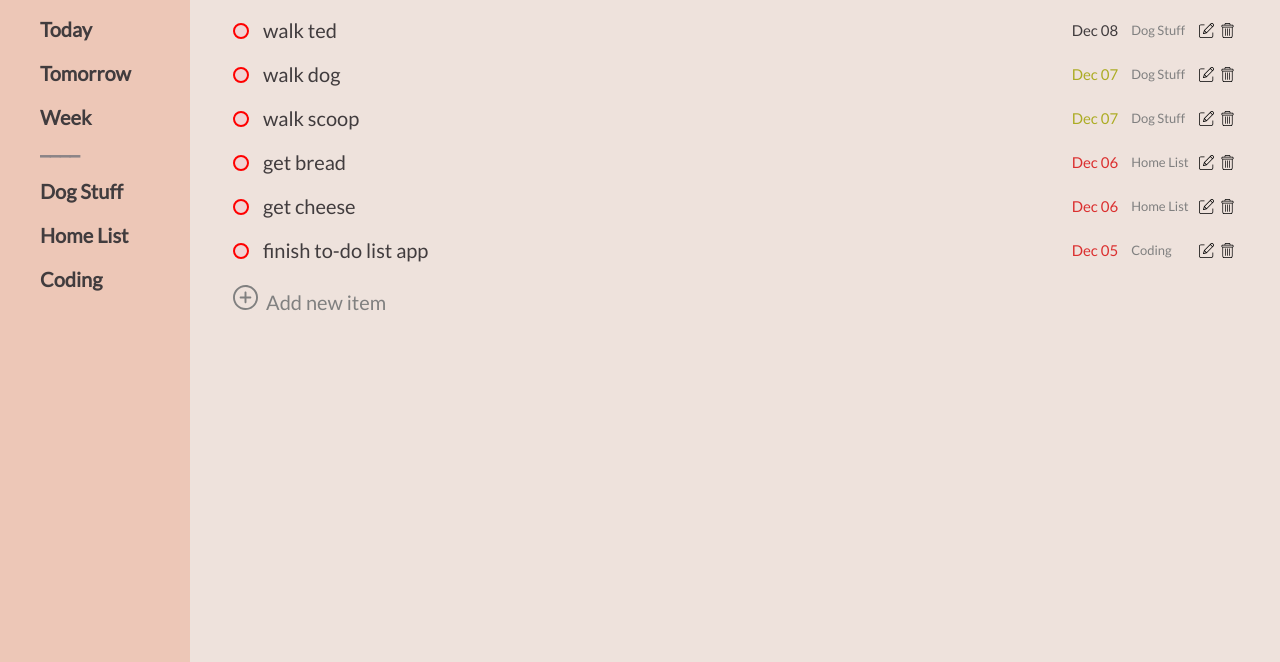
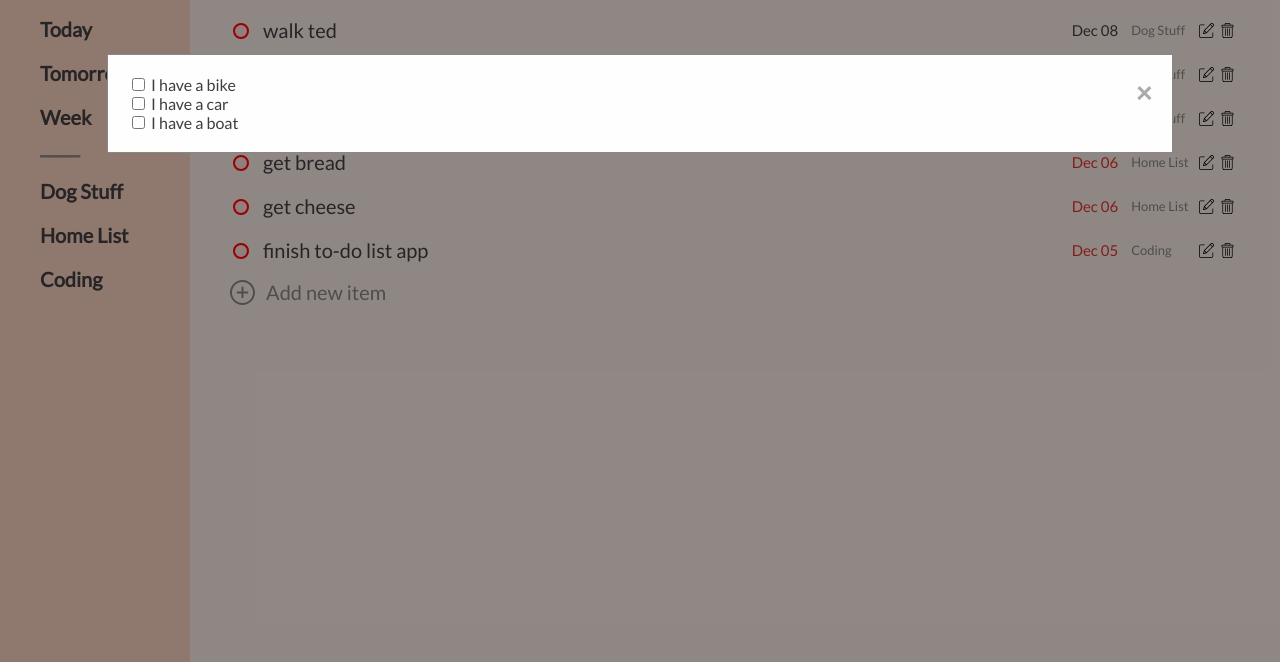
Before and after one commit to edmswim/todolist, a plain HTML site: page index.html in a window 1280 px wide. Shown: the part 138-800 px from the top of the page. Drawn offline with Linux system fonts and the light colour scheme.

Commit message:
created modal in html

```diff
--- a/index.html
+++ b/index.html
@@ -47,21 +47,56 @@
             <div id="subbody">
                 <table id="taskList">
                 </table>
-                <table id="addNewItem">
+
+
+                <div id="addNewItemButton">
+                    <svg version="1.1" id="Capa_1" xmlns="http://www.w3.org/2000/svg" xmlns:xlink="http://www.w3.org/1999/xlink" x="0px" y="0px" viewBox="0 0 512 512" style="enable-background:new 0 0 512 512;" xml:space="preserve"> <g> <g> <path d="M256,0C114.833,0,0,114.833,0,256s114.833,256,256,256s256-114.853,256-256S397.167,0,256,0z M256,472.341 c-119.275,0-216.341-97.046-216.341-216.341S136.725,39.659,256,39.659S472.341,136.705,472.341,256S375.295,472.341,256,472.341z "/> </g> </g> <g> <g> <path d="M355.148,234.386H275.83v-79.318c0-10.946-8.864-19.83-19.83-19.83s-19.83,8.884-19.83,19.83v79.318h-79.318 c-10.966,0-19.83,8.884-19.83,19.83s8.864,19.83,19.83,19.83h79.318v79.318c0,10.946,8.864,19.83,19.83,19.83 s19.83-8.884,19.83-19.83v-79.318h79.318c10.966,0,19.83-8.884,19.83-19.83S366.114,234.386,355.148,234.386z"/> </g> </g> <g> </g> <g> </g> <g> </g> <g> </g> <g> </g> <g> </g> <g> </g> <g> </g> <g> </g> <g> </g> <g> </g> <g> </g> <g> </g> <g> </g> <g> </g> </svg>
+                    <span>Add new item</span>
+                </div>
+
+                <!--
+                 <table id="addNewItem">
                     <tr>
                         <td class="addNewItem">
-
                             <svg id="addNewItemButton" version="1.1" id="Capa_1" xmlns="http://www.w3.org/2000/svg" xmlns:xlink="http://www.w3.org/1999/xlink" x="0px" y="0px" viewBox="0 0 512 512" style="enable-background:new 0 0 512 512;" xml:space="preserve"> <g> <g> <path d="M256,0C114.833,0,0,114.833,0,256s114.833,256,256,256s256-114.853,256-256S397.167,0,256,0z M256,472.341 c-119.275,0-216.341-97.046-216.341-216.341S136.725,39.659,256,39.659S472.341,136.705,472.341,256S375.295,472.341,256,472.341z "/> </g> </g> <g> <g> <path d="M355.148,234.386H275.83v-79.318c0-10.946-8.864-19.83-19.83-19.83s-19.83,8.884-19.83,19.83v79.318h-79.318 c-10.966,0-19.83,8.884-19.83,19.83s8.864,19.83,19.83,19.83h79.318v79.318c0,10.946,8.864,19.83,19.83,19.83 s19.83-8.884,19.83-19.83v-79.318h79.318c10.966,0,19.83-8.884,19.83-19.83S366.114,234.386,355.148,234.386z"/> </g> </g> <g> </g> <g> </g> <g> </g> <g> </g> <g> </g> <g> </g> <g> </g> <g> </g> <g> </g> <g> </g> <g> </g> <g> </g> <g> </g> <g> </g> <g> </g> </svg>
                             <span id="addNewItemText">Add new item</span>
                         </td>
                     </tr>
                 </table>
+                -->
             </div>
         </div>
-        <!-- <h1> TEST</h1> -->
+
+        <div id="addNewItemModal" class="modal">
+            <!-- Modal content -->
+            <div class="modal-content">
+              <span class="close">&times;</span>
+                <form>
+                    <input type="checkbox" id="vehicle1" name="vehicle1" value="Bike">
+                    <label for="vehicle1"> I have a bike</label><br>
+                    <input type="checkbox" id="vehicle2" name="vehicle2" value="Car">
+                    <label for="vehicle2"> I have a car</label><br>
+                    <input type="checkbox" id="vehicle3" name="vehicle3" value="Boat">
+                    <label for="vehicle3"> I have a boat</label>
+                </form>
+
+            </div>
+        </div>
+
+        <!--
+
+            form should ask for
+                - name of task
+                - Task description
+                - due date
+                - project
+                - importance
+         -->
         <script src="main.js" type="text/javascript"></script>
         <footer>
+          <!---
             <div>Icons made by <a href="https://www.flaticon.com/authors/dmitri13" title="dmitri13">dmitri13</a> from <a href="https://www.flaticon.com/" title="Flaticon">www.flaticon.com</a></div>
+          -->
         </footer>
     </body>
 </html>
--- a/style.css
+++ b/style.css
@@ -165,6 +165,7 @@ header {
 
             .icon > svg:hover {
                 fill: #AC3B61;
+                cursor: pointer;
             }
 
             .taskName {
@@ -210,21 +211,66 @@ header {
             }
 
             #addNewItemButton {
+                padding-top:7px;
+                color: grey;
+                fill:grey;
+            }
+
+                #addNewItemButton > svg {
                     height: 25px;
                     width: 25px;
-                fill: grey;
                 }
 
-            #addNewItemText {
+                #addNewItemButton > span {
                     font-size: 20px;
-                margin-left: 5px;
-                margin-top: 5px;
-                margin-bottom: 0px;
+                    vertical-align: top;
+                    margin-left: 8px;
                     display: inline-block;
-                color: grey;
                 }
 
-            .addNewItem {
-                padding-top:10px;
-                color: grey;
+                #addNewItemButton:hover {
+                    fill:   #123C69;
+                    color:   #123C69;
+                    cursor: pointer;
                 }
+
+    /* The Modal (background) */
+    .modal {
+        position: fixed; /* Stay in place */
+        z-index: 1; /* Sit on top */
+        left: 0;
+        top: 0;
+        width: 100%; /* Full width */
+        height: 100%; /* Full height */
+        overflow: auto; /* Enable scroll if needed */
+        background-color: rgb(0,0,0); /* Fallback color */
+        background-color: rgba(0,0,0,0.4); /* Black w/ opacity */
+    }
+
+    /* Modal Content/Box */
+    .modal-content {
+        background-color: #fefefe;
+        margin: 15% auto; /* 15% from the top and centered */
+        padding: 20px;
+        border: 1px solid #888;
+        width: 80%; /* Could be more or less, depending on screen size */
+    }
+
+    /* The Close Button */
+    .close {
+        color: #aaa;
+        float: right;
+        font-size: 28px;
+        font-weight: bold;
+    }
+
+    .close:hover,
+    .close:focus {
+        color: black;
+        text-decoration: none;
+        cursor: pointer;
+    }
+
+    #addNewItemModal {
+        display:
+    }
```
Also changed, not shown: main.js. Lines whose indentation alone changed are shown as unchanged.
